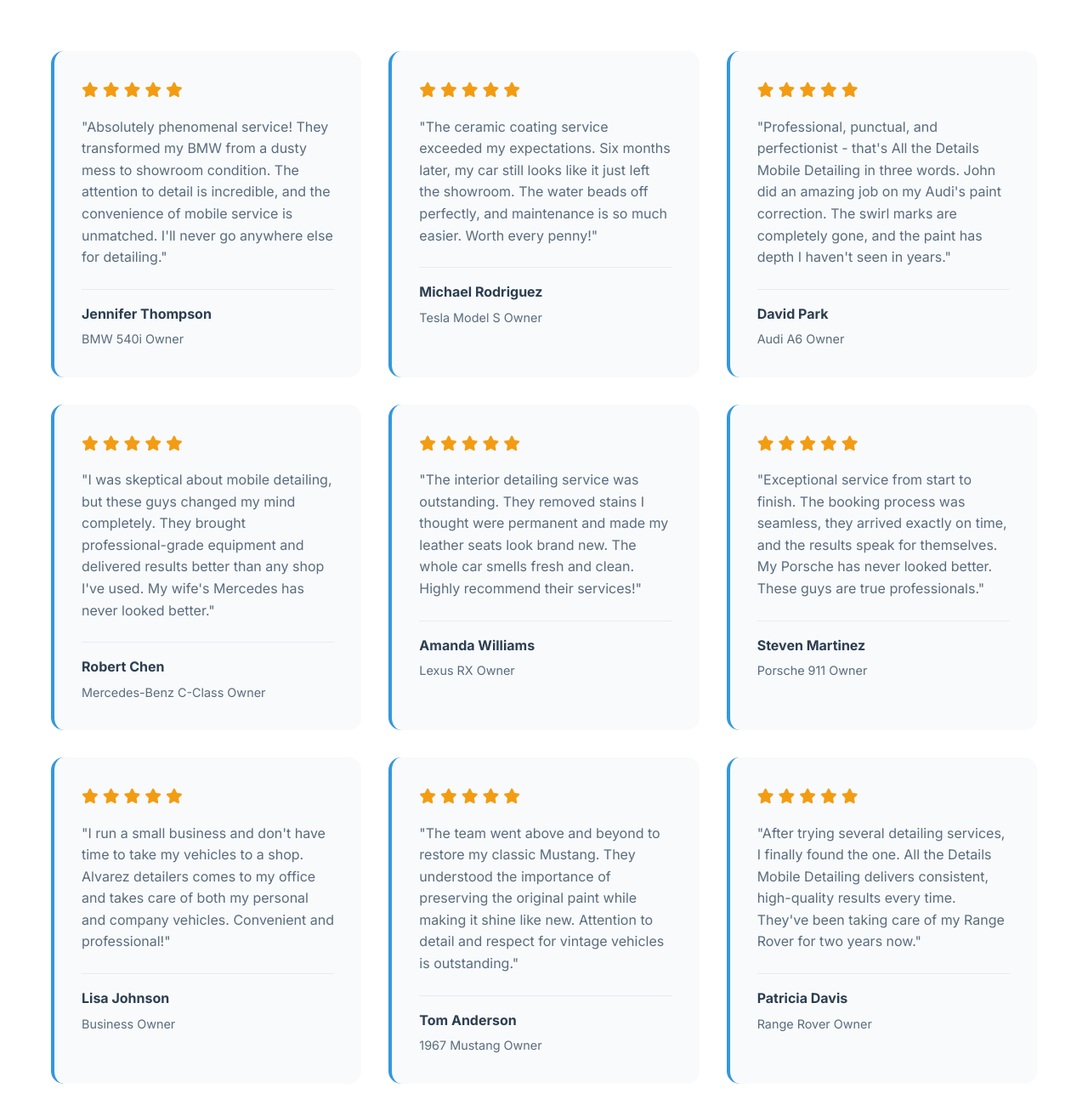
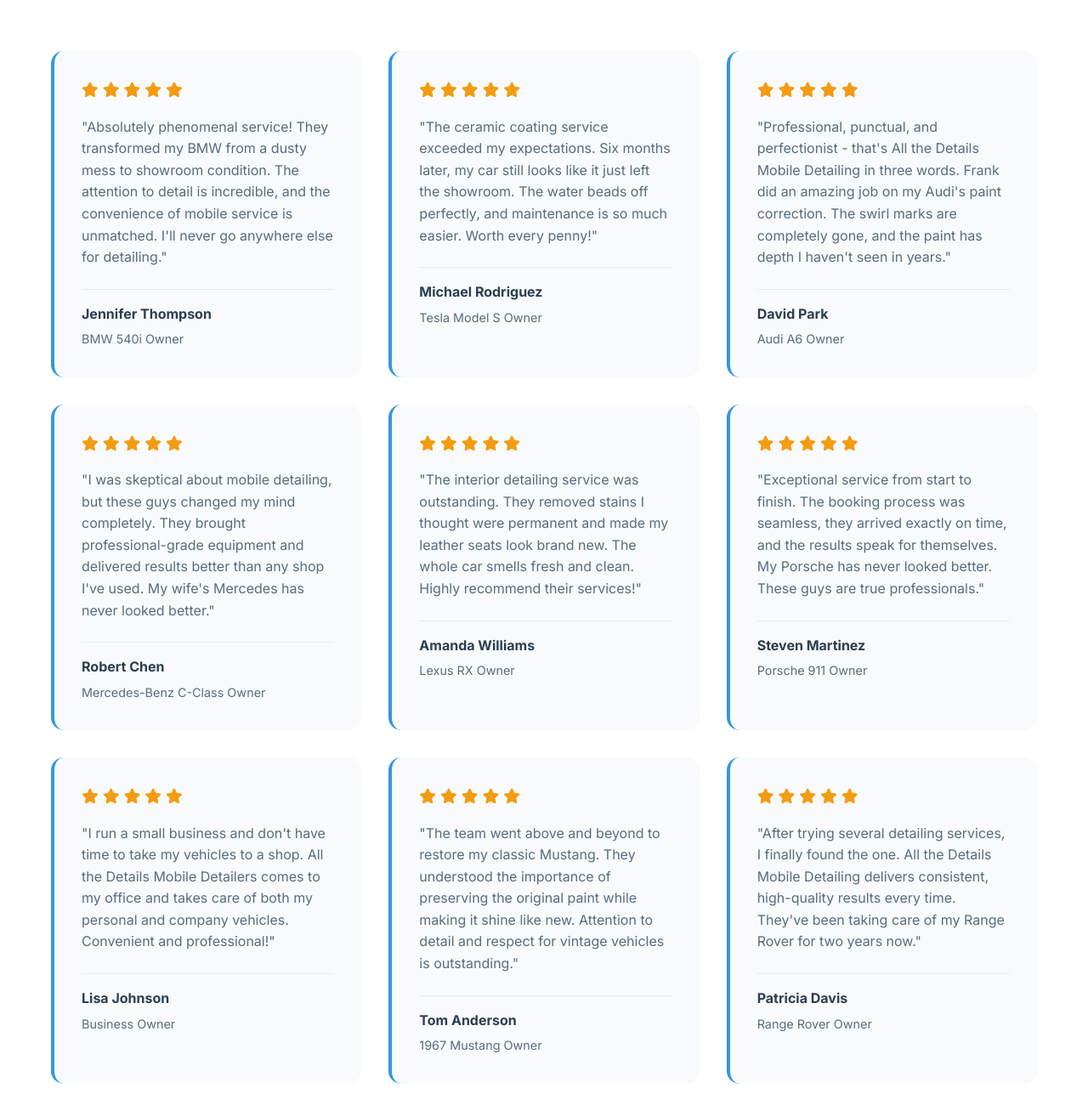
Before and after one commit to hassanbukhari1452/allthedetails, a plain HTML site: page testimonials.html in a window 1280 px wide. Shown: the part 860-2160 px from the top of the page at 85% size. Drawn offline with nearby package versions, Linux system fonts and the light colour scheme.

Commit message:
Update testimonials.html

```diff
--- a/testimonials.html
+++ b/testimonials.html
@@ -119,7 +119,7 @@
                         <i class="fas fa-star"></i>
                         <i class="fas fa-star"></i>
                     </div>
-                    <p>"Professional, punctual, and perfectionist - that's All the Details Mobile Detailing in three words. John did an amazing job on my Audi's paint correction. The swirl marks are completely gone, and the paint has depth I haven't seen in years."</p>
+                    <p>"Professional, punctual, and perfectionist - that's All the Details Mobile Detailing in three words. Frank did an amazing job on my Audi's paint correction. The swirl marks are completely gone, and the paint has depth I haven't seen in years."</p>
                     <div class="testimonial-author">
                         <strong>David Park</strong>
                         <span>Audi A6 Owner</span>
@@ -179,7 +179,7 @@
                         <i class="fas fa-star"></i>
                         <i class="fas fa-star"></i>
                     </div>
-                    <p>"I run a small business and don't have time to take my vehicles to a shop. Alvarez detailers comes to my office and takes care of both my personal and company vehicles. Convenient and professional!"</p>
+                    <p>"I run a small business and don't have time to take my vehicles to a shop. All the Details Mobile Detailers comes to my office and takes care of both my personal and company vehicles. Convenient and professional!"</p>
                     <div class="testimonial-author">
                         <strong>Lisa Johnson</strong>
                         <span>Business Owner</span>
```
